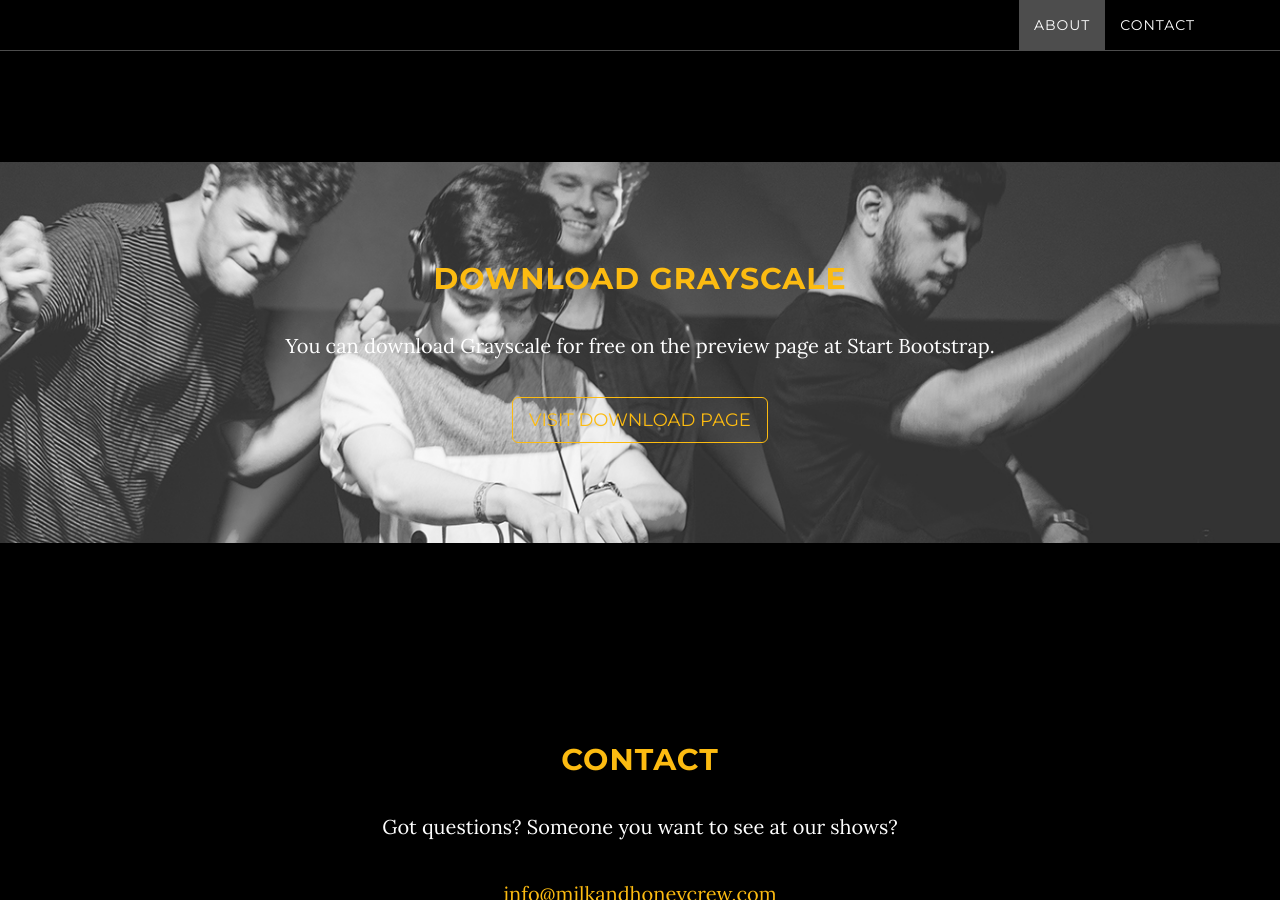
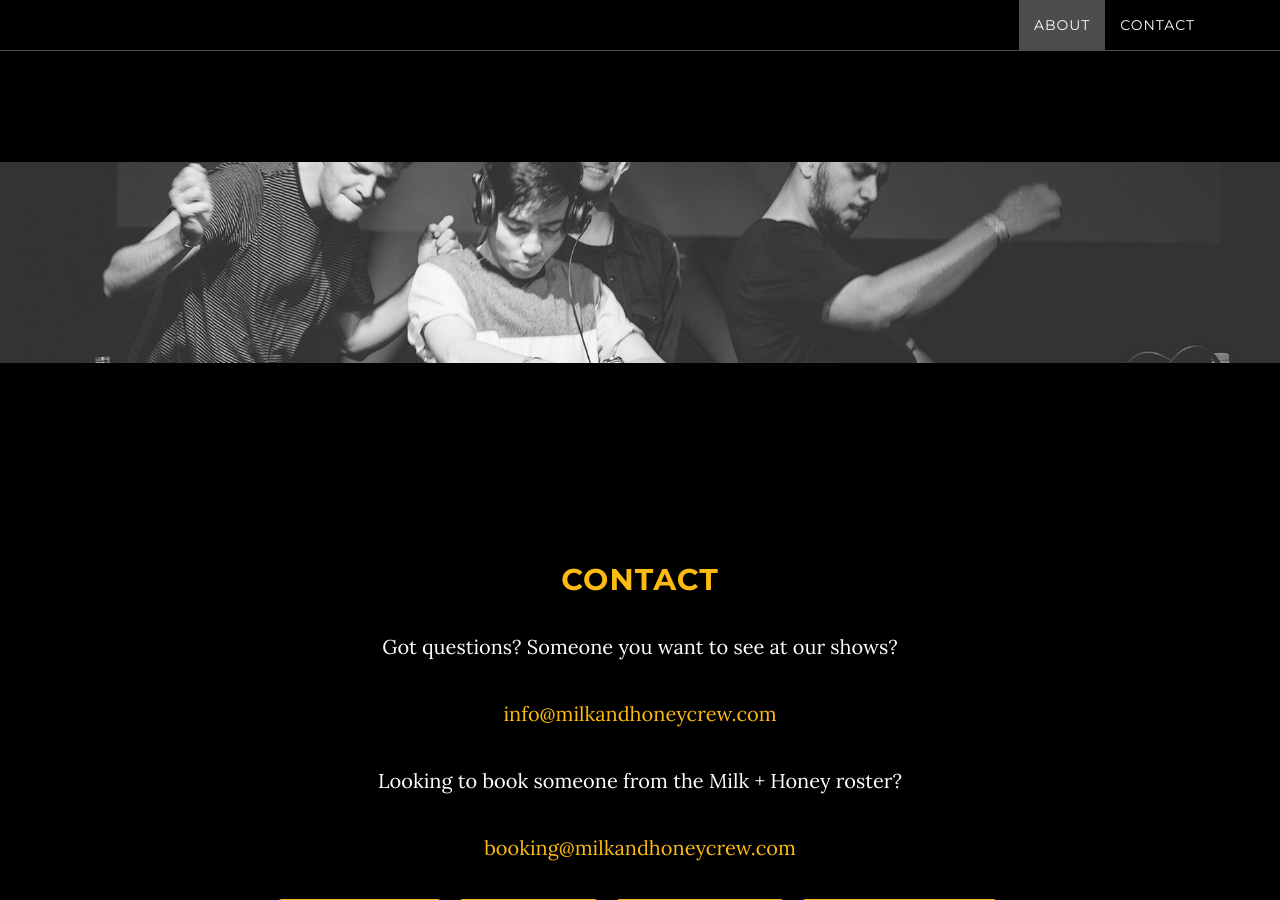
Before and after one commit to leehuffman/milkandhoneycrew, a Jekyll site: the page built from index.html, in a window 1280 px wide and 900 px high, scrolled down 1500 px. Built offline with Jekyll 4.4.1, drawn with Linux system fonts in a browser that asks for light colours.

Commit message:
Remove content from download section

```diff
--- a/_includes/download.html
+++ b/_includes/download.html
@@ -3,9 +3,6 @@
         <div class="download-section">
             <div class="container">
                 <div class="col-lg-8 col-lg-offset-2">
-                    <h2>Download Grayscale</h2>
-                    <p>You can download Grayscale for free on the preview page at Start Bootstrap.</p>
-                    <a href="http://startbootstrap.com/template-overviews/grayscale/" class="btn btn-default btn-lg">Visit Download Page</a>
                 </div>
             </div>
         </div>
```
